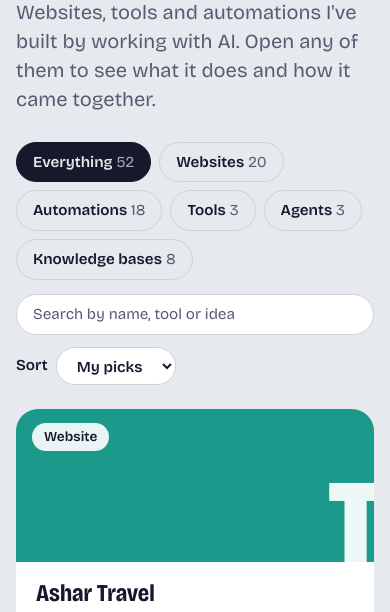
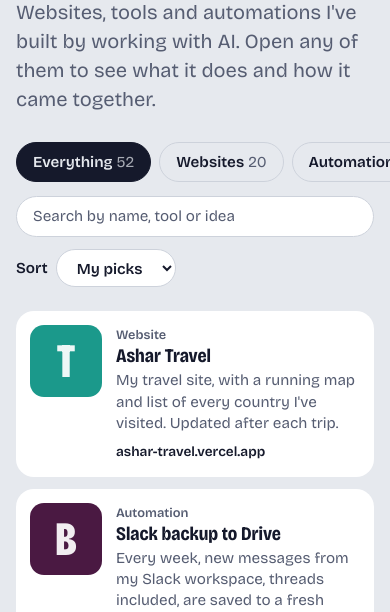
Before and after one commit to farooqashar/ai-portfolio, a plain HTML site: page index.html in a window 390 px wide. Shown: the part 204-816 px from the top of the page. Drawn offline with nearby package versions, Linux system fonts and the light colour scheme.

Commit message:
Compact cards and one-row filters on phones (#22)
Co-Authored-By: Claude <noreply@anthropic.com>

```diff
--- a/styles.css
+++ b/styles.css
@@ -231,3 +231,43 @@ dialog[open] { animation: rise .28s cubic-bezier(.2,.8,.2,1); }
   .wide .card-body { justify-content: center; padding: 28px 32px; }
   .wide .card p { max-width: 36em; }
 }
+
+/* Phones: one scrolling row of filters and compact cards with a small color tile */
+@media (max-width: 620px) {
+  #filter-group {
+    flex-wrap: nowrap;
+    overflow-x: auto;
+    scrollbar-width: none;
+    margin: -6px -16px;
+    padding: 6px 16px;
+  }
+  #filter-group::-webkit-scrollbar { display: none; }
+  .chip { flex-shrink: 0; }
+
+  .grid { gap: 12px; }
+  .card { flex-direction: row; align-items: flex-start; position: relative; border-radius: 18px; }
+  .cover, .featured .cover {
+    position: static;
+    flex: 0 0 72px;
+    aspect-ratio: 1;
+    margin: 14px 0 14px 14px;
+    border-radius: 14px;
+    display: flex;
+    align-items: center;
+    justify-content: center;
+  }
+  .cover .glyph { position: static; font-size: 3rem; }
+  .card:hover .glyph { transform: none; }
+  .cover .kind {
+    left: 100px;
+    top: 14px;
+    padding: 0;
+    background: none;
+    color: var(--muted);
+    font-size: 0.8rem;
+  }
+  .card-body { padding: 34px 16px 14px 14px; gap: 4px; min-width: 0; }
+  .card h2 { font-size: 1.2rem; }
+  .card p { font-size: 0.95rem; line-height: 1.4; }
+  .card .where { padding-top: 4px; font-size: .85rem; overflow-wrap: anywhere; }
+}
```
